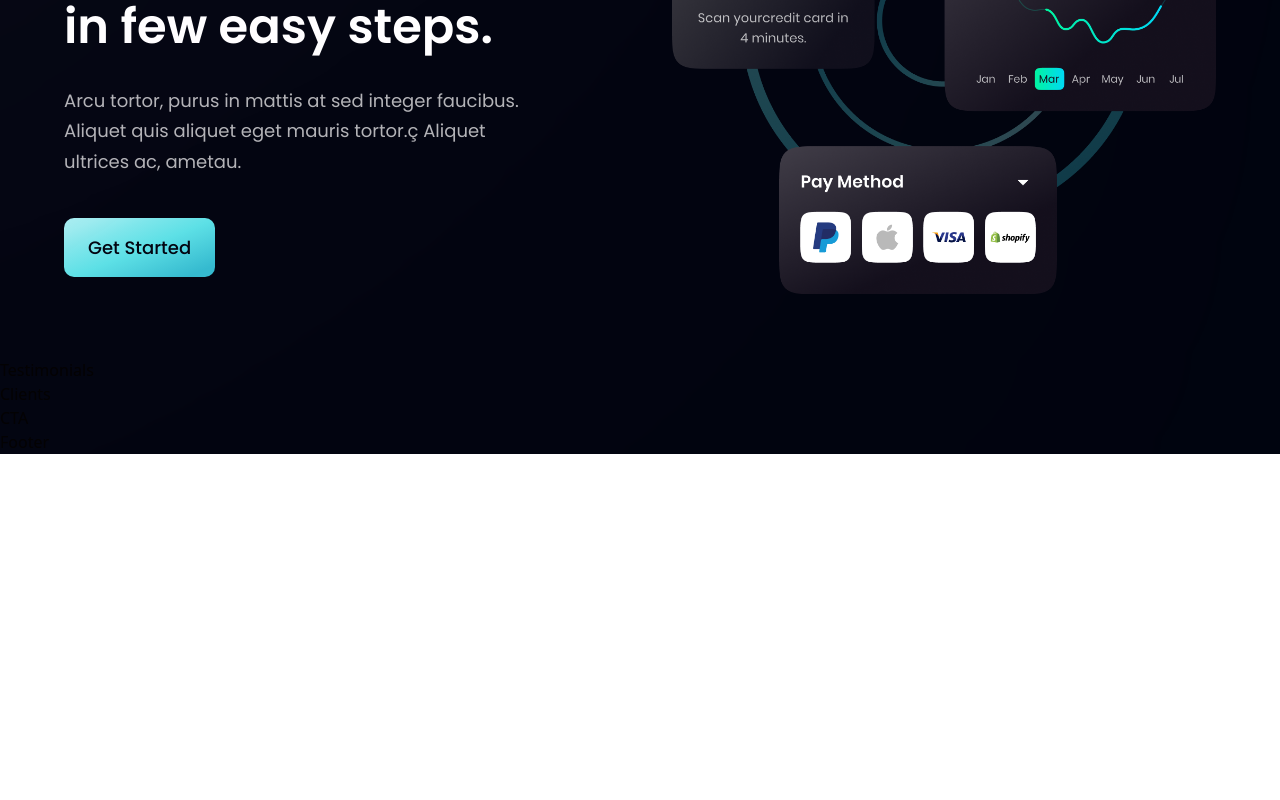
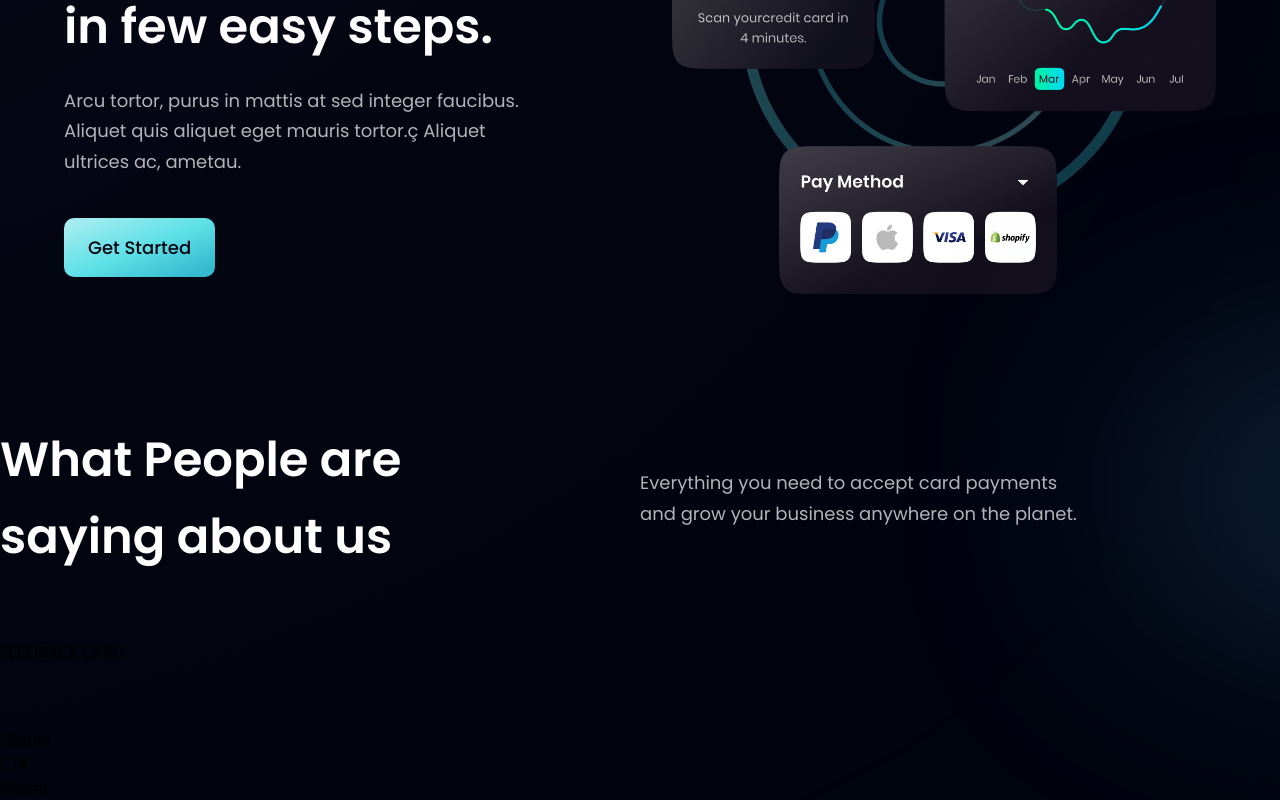
Before and after one commit to vcristian1/ibank, a React (Vite) app: page / in a window 1280 px wide. Shown: the part 2465-3265 px from the top of the page. Before the commit the page ends 2919 px from the top, so only its background shows below. Built offline with nearby package versions, Linux system fonts and the light colour scheme.

Commit message:
added content to Testimonials component

```diff
--- a/src/components/Testimonials.jsx
+++ b/src/components/Testimonials.jsx
@@ -1,9 +1,26 @@
-import React from 'react'
+import { feedback } from "../constants";
+import styles from "../style";
 
-const Testimonials = () => {
-  return (
-    <div>Testimonials</div>
-  )
-}
+const Testimonials = () => (
+  <section id="clients" className={`${styles.paddingY} ${styles.flexCenter} flex-col relative `}>
+    <div className="absolute z-[0] w-[60%] h-[60%] -right-[50%] rounded-full blue__gradient bottom-40" />
 
-export default Testimonials
+    <div className="w-full flex justify-between items-center md:flex-row flex-col sm:mb-16 mb-6 relative z-[1]">
+      <h2 className={styles.heading2}>
+        What People are <br className="sm:block hidden" /> saying about us
+      </h2>
+      <div className="w-full md:mt-0 mt-6">
+        <p className={`${styles.paragraph} text-left max-w-[450px]`}>
+          Everything you need to accept card payments and grow your business
+          anywhere on the planet.
+        </p>
+      </div>
+    </div>
+
+    <div className="flex flex-wrap sm:justify-start justify-center w-full feedback-container relative z-[1]">
+      FEEDBACK CARD
+    </div>
+  </section>
+);
+
+export default Testimonials;
```
